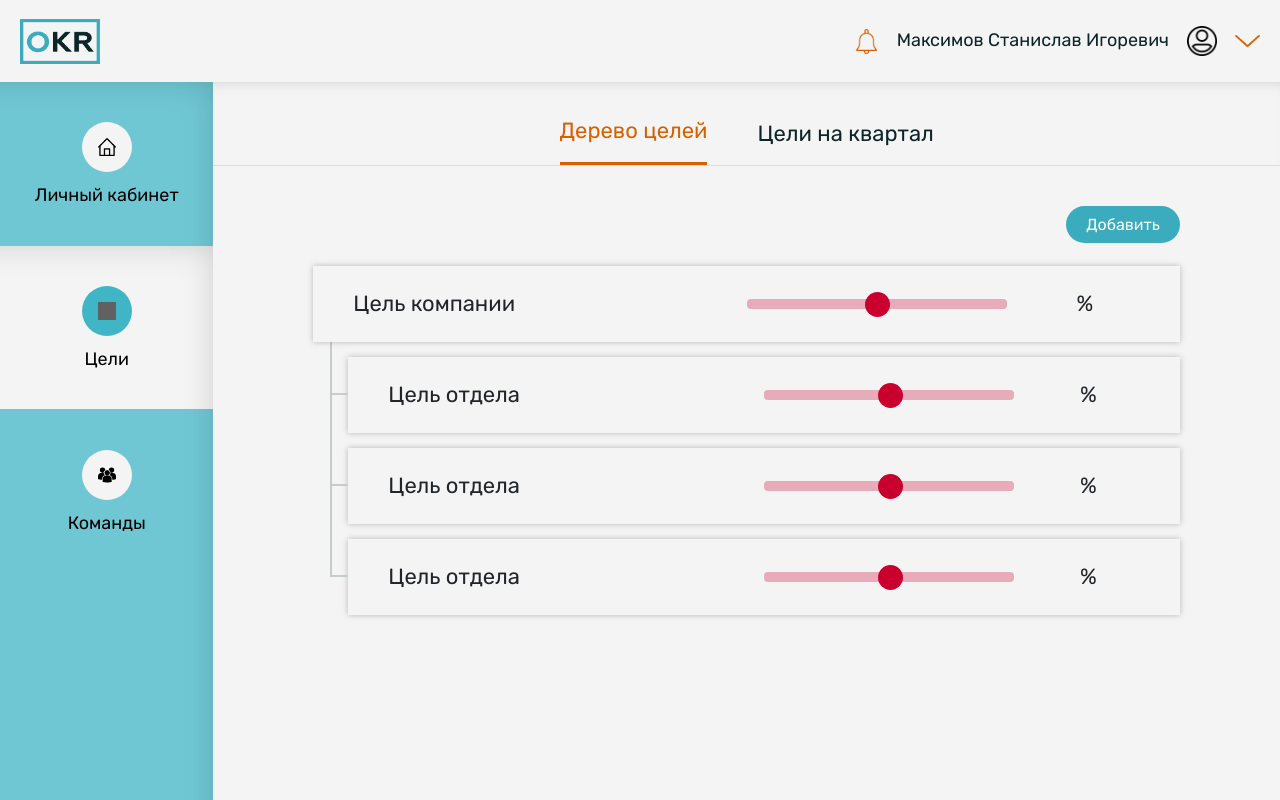
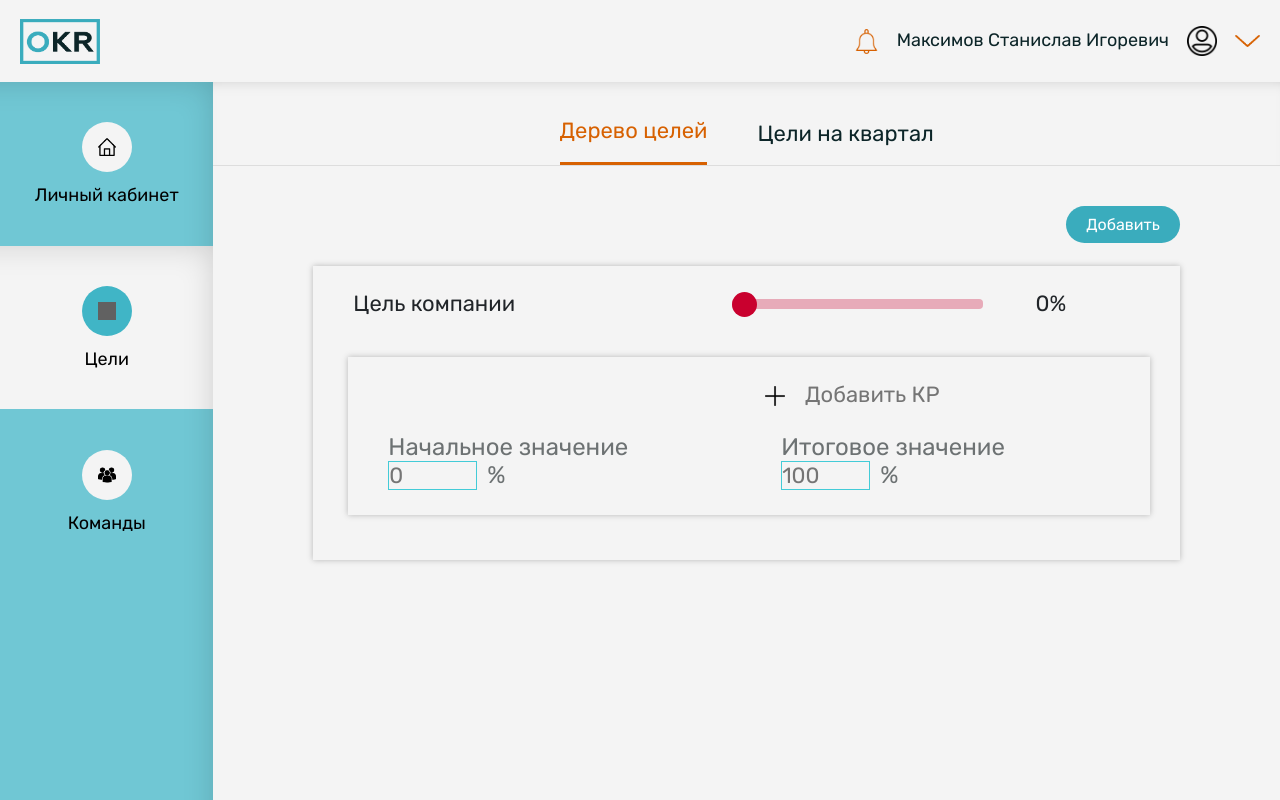
Before and after one commit to nikororo/OKR-methodology-CastoFront, a Vue app: page /goals in a window 1280 px wide. Built offline with nearby package versions, Linux system fonts and the light colour scheme; grey boxes are pictures that could not be loaded.

Commit message:
slider goals

```diff
--- a/package.json
+++ b/package.json
@@ -12,6 +12,7 @@
     "core-js": "^3.6.5",
     "vue": "^2.6.11",
     "vue-axios": "^2.1.5",
+    "vue-range-slider": "^0.6.0",
     "vue-router": "^3.2.0",
     "vuex": "^3.4.0",
     "vuex-persistedstate": "^3.1.0"
--- a/src/components/AddGoalModal.vue
+++ b/src/components/AddGoalModal.vue
@@ -22,9 +22,10 @@
             <label for="addGoalDescr">Описание цели</label>
           </div>
           <div class="addGoalInput">
-            <select id="addGoalAuthor" class="input_user" required>
-              <option v-if="$store.state.user" selected>{{ this.$store.state.user.name }}</option>
-            </select>
+            <div class="modal_user_name">
+              <img class="icon_user" src="../style/img/User.png" alt="">
+              <p v-if="this.$store.state.user">{{ this.$store.state.user.name }}</p>
+            </div>
             <div class="addGoalDate">
               <input id="addGoalDateStart" class="input_user" placeholder="Дата начала" type="text"
                      onfocus="(this.type='date')" onblur="(this.type='text')" required>
@@ -33,6 +34,9 @@
             </div>
             <select id="addGoalExecutor" class="input_user" required>
               <option value disabled selected>Исполнитель</option>
+            </select>
+            <select id="addGoalExecutor" class="input_user" required>
+              <option value disabled selected>Родительская цель</option>
             </select>
             <textarea id="addGoalDescr" class="input_user" type="text"
                       placeholder="Описание цели"></textarea>
--- a/src/components/CommonGoals.vue
+++ b/src/components/CommonGoals.vue
@@ -18,29 +18,39 @@
             <button class="button_goals" @click="showAddGoalModal = true">Добавить</button>
             <AddGoalModal v-if="showAddGoalModal" @close="showAddGoalModal = false"/>
           </div>
-          <div v-if="haveGoals">
-            <div class="goals companyGoals">
+          <div class="main_tree" v-if="haveGoals">
+            <div class="companyGoals" v-for="goal in goalComp" v-bind:key="goal.id">
               <p class="nameGoals">Цель компании</p>
-              <input type="range" min="1" max="100" v-model="percent" class="slider">
-              <p class="percentGoals">{{ percent }}%</p>
+              <input type="range" min="1" max="100" v-model="avrg" class="slider">
+              <p  class="percentGoals">{{avrg}}%</p>
             </div>
-            <div class="goals otherGoals">
-              <div class="line_tree"></div>
-              <p class="nameGoals">Цель отдела</p>
-              <input type="range" min="1" max="100" v-model="percent" class="slider">
-              <p class="percentGoals">{{ percent }}%</p>
-            </div>
-            <div class="goals otherGoals">
-              <div class="line_tree"></div>
-              <p class="nameGoals">Цель отдела</p>
-              <input type="range" min="1" max="100" v-model="percent" class="slider">
-              <p class="percentGoals">{{ percent }}%</p>
-            </div>
-            <div class="goals otherGoals">
-              <div class="line_tree"></div>
-              <p class="nameGoals">Цель отдела</p>
-              <input type="range" min="1" max="100" v-model="percent" class="slider">
-              <p class="percentGoals">{{ percent }}%</p>
+
+            <div class="goals_comand">
+              <div class="goals otherGoals" v-for="goal in goals" :key="goal.id">
+                <p> {{ goal.title }}</p>
+                <input  type="range" min="1" max="100" v-model="goal.percent" class="slider">
+                <p class="percentGoals">{{ goal.percent }}%</p>
+              </div>
+
+              <div class="create_goal">
+                <div>
+                  <button @click="add_goal"><img src="../style/img/Plus.png" alt="Add Goal"></button>
+                  <input class="input_creat_goal" type="text" placeholder="Добавить КР" v-model="new_goal.title">
+                </div>
+                <div class="meaning">
+                  <div class="start_meaning">
+                    <span>Начальное значение</span>
+                    <input class="input_percent" type="number" placeholder="0" v-model="new_goal.percent">
+                    <span>%</span>
+                  </div>
+                  <div class="finish_meaning">
+                    <span>Итоговое значение</span>
+                    <input class="input_percent" type="number" placeholder="100">
+                    <span>%</span>
+                  </div>
+                </div>
+              </div>
+
             </div>
           </div>
           <div v-else class="haveNoGoals">
@@ -60,16 +70,57 @@ import AddGoalModal from './AddGoalModal';
 
 export default {
   name: 'CommonGoals',
-
   components: {
     Head, ToolBar, AddGoalModal
   },
 
   data: () => ({
-    percent: '',
     showAddGoalModal: false,
-    haveGoals: true
+    haveGoals: true,
+    new_goal: {
+      percent: '',
+      percent_max: '',
+      title: '',
+      id: ''
+    },
+    goals: [],
+    goalComp:{
+      percent: ''
+    }
   }),
+  computed: {
+    avrg () {
+      let percentAll = 0;
+      let itemsFound = 0;
+      let item = 0;
+      let len = this.goals.length;
+      let result = 0;
+      for (let i = 0; i < len; i++) {
+        item = Number(this.goals[i].percent)
+        percentAll = item + percentAll;
+        itemsFound = itemsFound + 1;
+        console.log(percentAll)
+        console.log(itemsFound)
+        result = percentAll / itemsFound;
+        result = result.toFixed(2)
+
+      }
+      return result
+    }
+  },
+  methods: {
+    add_goal() {
+      if (this.new_goal.title !== '' && this.new_goal.percent !== '') {
+        this.goals.push({
+          title: this.new_goal.title,
+          percent: this.new_goal.percent,
+          percent_max: this.new_goal.percent_max,
+        });
+        this.new_goal.title = '';
+        this.new_goal.percent = '';
+      }
+    }
+  }
 }
 </script>
 
@@ -95,4 +146,11 @@ button {
   max-width: 410px;
   padding-top: 30px;
 }
+
+.input_percent {
+  width: 89px;
+  height: 29px;
+  border: solid 1px #43CBD7;
+  margin-right: 10px;
+}
 </style>
--- a/src/components/GoalsQuarter.vue
+++ b/src/components/GoalsQuarter.vue
@@ -16,31 +16,50 @@
         </div>
 
         <div class="page">
+
           <div>
             <button class="button_goals" @click="showAddGoalModal = true">Добавить</button>
             <AddGoalModal v-if="showAddGoalModal" @close="showAddGoalModal = false"/>
           </div>
 
-          <div class="block_goals">
-            <div class="goals companyGoals">
+          <div class="main_tree" v-if="haveGoals">
+            <div class="companyGoals" v-for="goal in this.goalComp" v-bind:key="goal.id">
               <p class="nameGoals">Название командной цели</p>
-              <input type="range" min="1" max="100" v-model="percent" class="slider">
-              <p class="percentGoals">{{ percent }}%</p>
+              <input type="range" min="1" max="100" v-model="avrg" class="slider">
+              <p class="percentGoals">{{ avrg }}%</p>
             </div>
+
             <div class="goals_comand">
-              <div class="goals otherGoals" v-for="goal in this.goals" v-bind:key="goal.id">
+              <div class="goals otherGoals" v-for="goal in goals" :key="goal.id">
                 <p> {{ goal.title }}</p>
-                <input type="range" min="1" max="100" v-model="percent" class="slider">
-                <p class="percentGoals">{{ percent }}%</p>
+                <input  type="range" min="1" max="100" v-model="goal.percent" class="slider">
+                <p class="percentGoals">{{ goal.percent }}%</p>
               </div>
+
               <div class="create_goal">
-                <button @click="add_goal"><img src="../style/img/Plus.png" alt="Add Goal"></button>
-                <input class="input_creat_goal" type="text" placeholder="Добавить КР" v-model="new_goal.title">
+                <div>
+                  <button @click="add_goal"><img src="../style/img/Plus.png" alt="Add Goal"></button>
+                  <input class="input_creat_goal" type="text" placeholder="Добавить КР" v-model="new_goal.title">
+                </div>
+                <div class="meaning">
+                  <div class="start_meaning">
+                    <span>Начальное значение</span>
+                    <input class="input_percent" type="number" placeholder="0" v-model="new_goal.percent">
+                    <span>%</span>
+                  </div>
+                  <div class="finish_meaning">
+                    <span>Итоговое значение</span>
+                    <input class="input_percent" type="number" placeholder="100" v-model="new_goal.percent_max">
+                    <span>%</span>
+                  </div>
+                </div>
               </div>
+
             </div>
           </div>
 
         </div>
+
       </div>
     </div>
   </div>
@@ -52,25 +71,55 @@ import ToolBar from "@/components/ToolBar";
 import AddGoalModal from "@/components/AddGoalModal";
 
 export default {
-  name: 'goalsQuarter',
+  name: 'CommonGoals',
   components: {
     Head, ToolBar, AddGoalModal
   },
+
   data: () => ({
-    percent: '',
     showAddGoalModal: false,
+    haveGoals: true,
     new_goal: {
-      title: ''
+      percent: '',
+      percent_max: '',
+      title: '',
+      id: ''
     },
-    goals: []
+    goals: [],
+    goalComp:{
+      percent: ''
+    }
   }),
+  computed: {
+    avrg () {
+      let percentAll = 0;
+      let itemsFound = 0;
+      let item = 0;
+      let len = this.goals.length;
+      let result = 0;
+      for (let i = 0; i < len; i++) {
+        item = Number(this.goals[i].percent)
+        percentAll = item + percentAll;
+        itemsFound = itemsFound + 1;
+        console.log(percentAll)
+        console.log(itemsFound)
+        result = percentAll / itemsFound;
+        result = result.toFixed(2)
+
+      }
+      return result
+    }
+  },
   methods: {
     add_goal() {
-      if (this.new_goal.title !== '') {
+      if (this.new_goal.title !== '' && this.new_goal.percent !== '') {
         this.goals.push({
-          title: this.new_goal.title
+          title: this.new_goal.title,
+          percent: this.new_goal.percent,
+          percent_max: this.new_goal.percent_max,
         });
         this.new_goal.title = '';
+        this.new_goal.percent = '';
       }
     }
   }
@@ -85,4 +134,10 @@ p {
 button {
   border: none;
 }
+.input_percent {
+  width: 89px;
+  height: 29px;
+  border: solid 1px #43CBD7;
+  margin-right: 10px;
+}
 </style>
--- a/src/style/Style.css
+++ b/src/style/Style.css
@@ -840,6 +840,14 @@ input:active, input:focus, select:focus, button:active, button:focus {
 
 .companyGoals {
     z-index: 100;
+    position: relative;
+    padding: 25px 40px;
+    font-size: 22px;
+    line-height: 26px;
+    margin-bottom: 15px;
+    display: flex;
+    align-items: center;
+    background-color: #F4F4F4;
 }
 
 .otherGoals {
@@ -877,16 +885,38 @@ input:active, input:focus, select:focus, button:active, button:focus {
 }
 
 .create_goal {
+    display: flex;
+    flex-direction: column;
+    align-items: end;
     position: relative;
     padding: 25px 40px;
     margin-left: 35px;
     font-size: 22px;
     line-height: 26px;
     margin-bottom: 15px;
-    display: flex;
-    align-items: center;
     background-color: #F4F4F4;
     box-shadow: 0px 0px 6px rgba(0, 0, 0, 0.25);
+}
+.main_tree {
+    box-shadow: 0px 0px 6px rgba(0, 0, 0, 0.25);
+    padding: 0 30px 30px 0;
+}
+
+.meaning {
+    display: flex;
+    margin-top: 25px;
+}
+
+.meaning span {
+    font-size: 24px;
+    line-height: 28px;
+    color: #6d7273;
+    margin-right: 20px;
+}
+
+
+.start_meaning {
+    margin-right: 50px;
 }
 
 .create_goal button {
@@ -962,6 +992,18 @@ input:active, input:focus, select:focus, button:active, button:focus {
     line-height: normal;
 }
 
+.modal_user_name {
+    display: flex;
+    align-items: center;
+    padding-top: 10px;
+    margin-bottom: 15px;
+}
+.modal_user_name p {
+    margin-bottom: 0;
+    margin-left: 15px;
+    font-size: 18px;
+}
+
 .addGoalModalCont {
     position: fixed;
     top: 0;
@@ -986,7 +1028,7 @@ input:active, input:focus, select:focus, button:active, button:focus {
     width: 859px;
     background: #F4F4F4;
     box-shadow: 2px 2px 20px 1px;
-    height: 530px;
+    height: 600px;
     display: inline-block;
     white-space: normal;
     vertical-align: middle;
```
Also changed, not shown: 1 other file (tests, documents, lock files or other folders).
